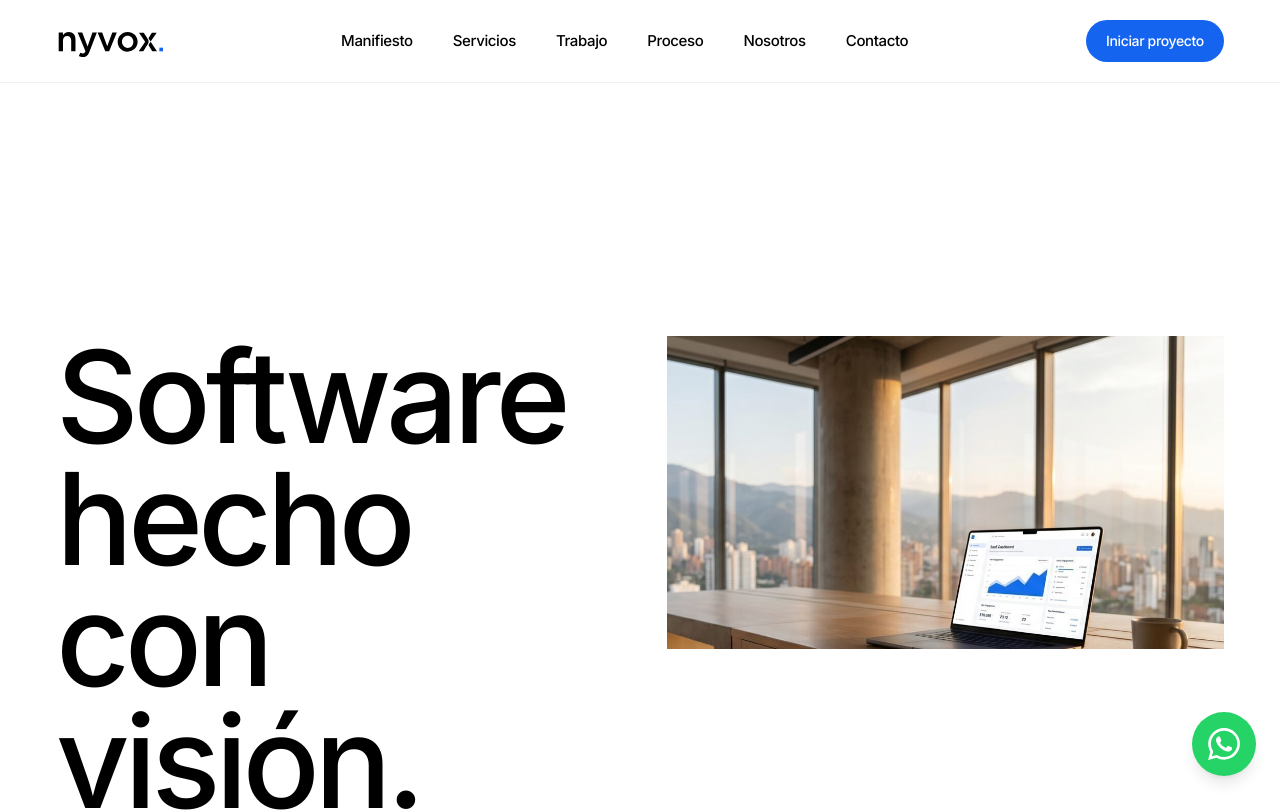
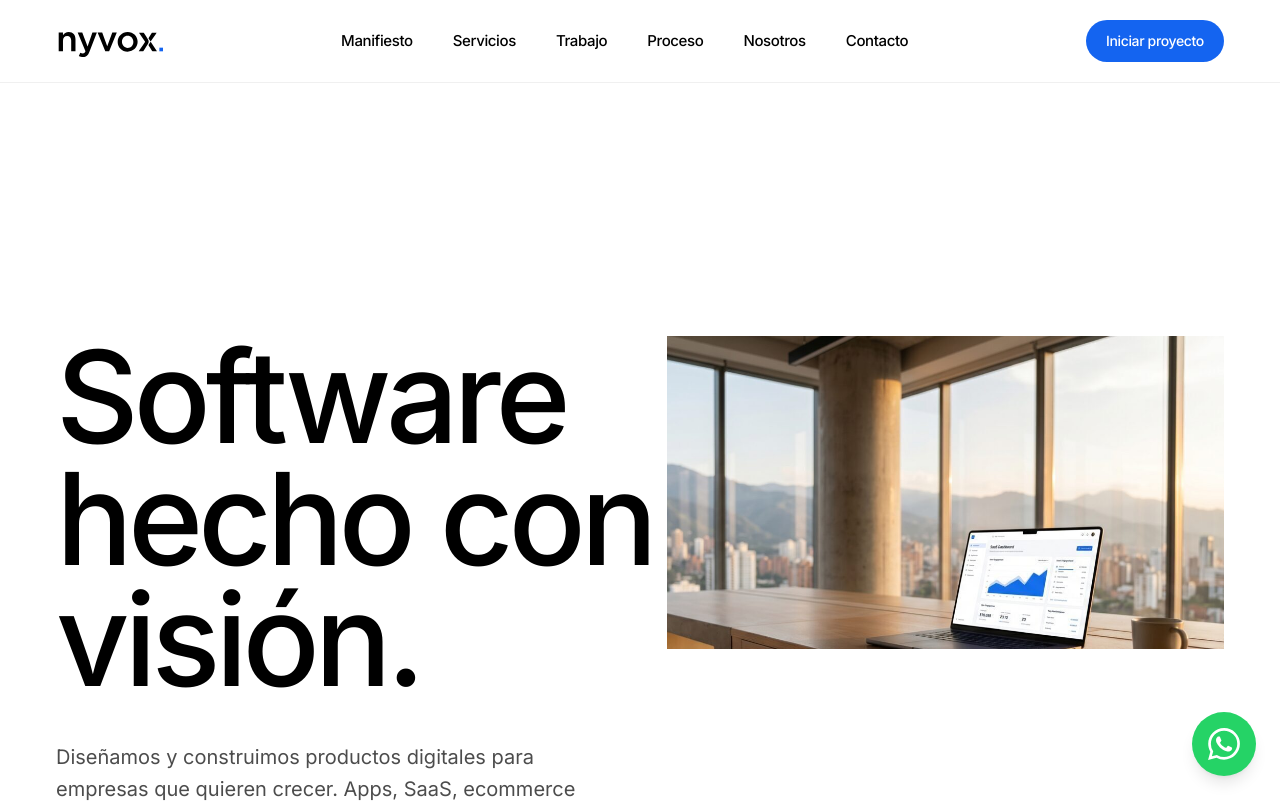
Before and after one commit to Osvaldmtz/nyvox, a Next.js app: page / in a window 1280 px wide. Shown: the top 812 px of the page. Built offline with nearby package versions, Linux system fonts and the light colour scheme.

Commit message:
fix: 'hecho con' en una sola línea en el hero

```diff
--- a/components/Hero.tsx
+++ b/components/Hero.tsx
@@ -4,8 +4,7 @@ import { motion } from "framer-motion";
 import Image from "next/image";
 import Link from "next/link";
 
-const heading = "Software hecho con visión.";
-const words = heading.split(" ");
+const headingSegments = ["Software", "hecho con", "visión."];
 
 const easeEditorial = [0.22, 1, 0.36, 1] as const;
 
@@ -38,13 +37,13 @@ export function Hero() {
             className="max-w-[14ch] font-medium leading-[0.95] tracking-[-0.04em] text-nyvox-black"
             style={{ fontSize: "clamp(56px, 10vw, 140px)" }}
           >
-            {words.map((word, i) => (
+            {headingSegments.map((segment, i) => (
               <motion.span
-                key={`${word}-${i}`}
+                key={`${segment}-${i}`}
                 variants={wordMotion}
-                className="inline-block mr-[0.2em] last:mr-0"
+                className={`inline-block mr-[0.2em] last:mr-0 ${segment === "hecho con" ? "whitespace-nowrap" : ""}`}
               >
-                {word}
+                {segment}
               </motion.span>
             ))}
           </motion.h1>
```
